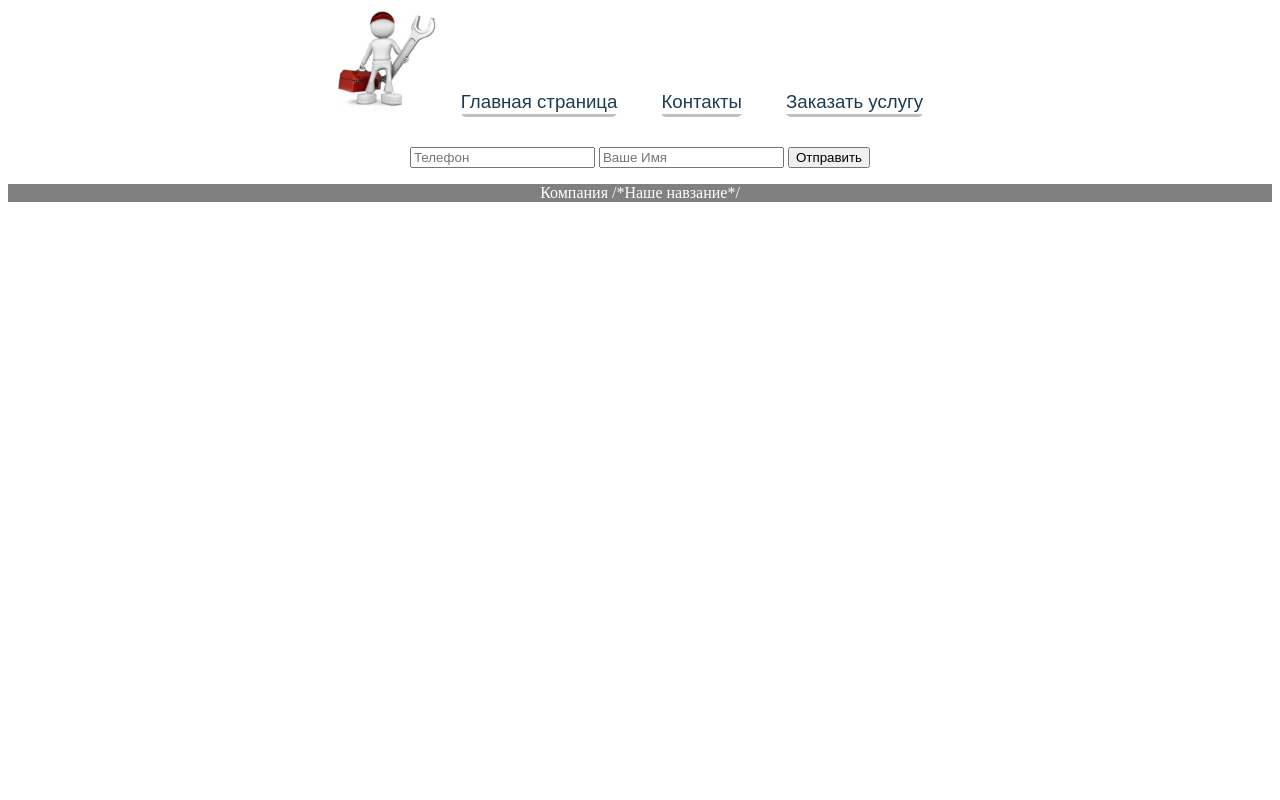
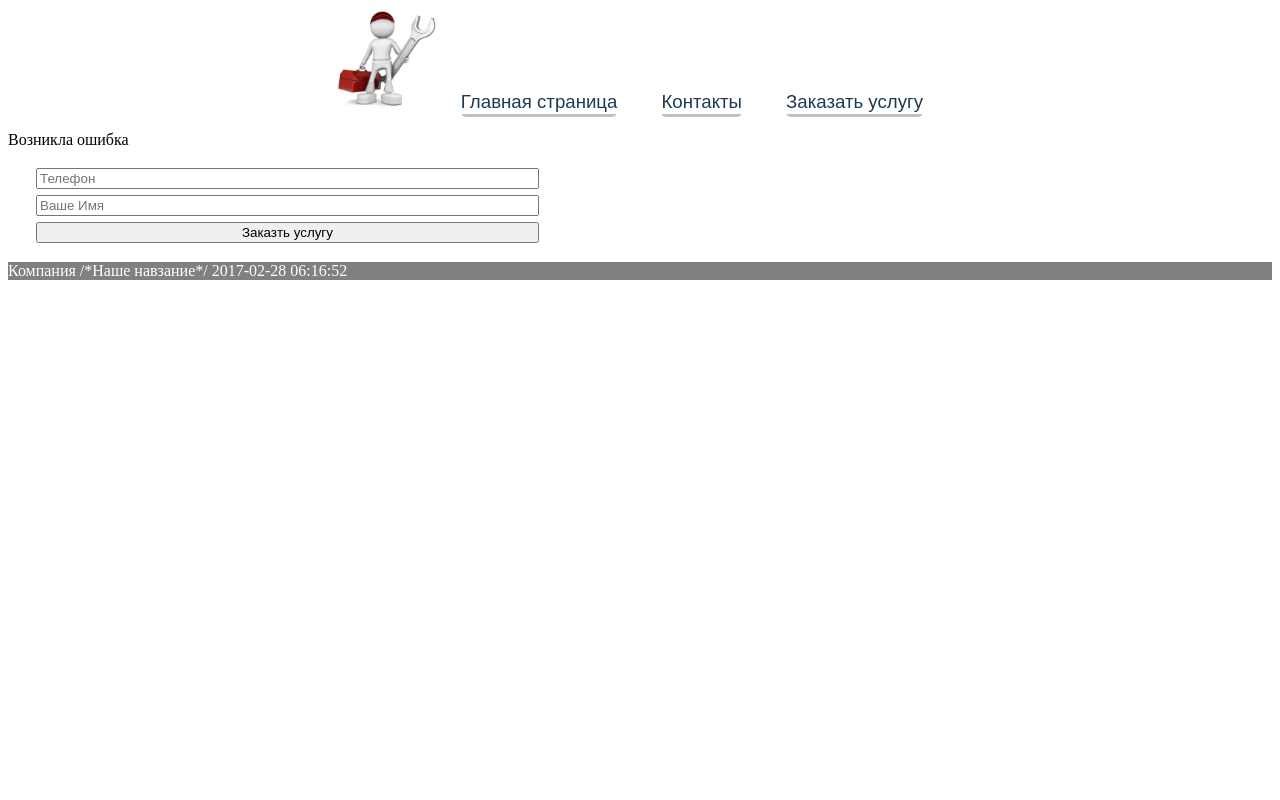
Before and after one commit to ctok81/Web-tecnology, a PHP site: page /zakaz.php in a window 1280 px wide. Run offline with PHP 8.4, Linux system fonts and the light colour scheme; data that the repository does not hold is empty.

Commit message:
css update

```diff
--- a/bd.php
+++ b/bd.php
@@ -1,4 +1,4 @@
 <?php
-      $db = mysql_connect("127.0.0.1","Navai","78769113");
+      $db = mysql_connect("127.0.0.1","root","");
   		mysql_select_db("Web-tech" ,$db);
     ?>
--- a/divtable.css
+++ b/divtable.css
@@ -1,5 +1,5 @@
 	.DivAllList{
-		width: 60%;
+		width: 80%;
 		margin: auto;
 
 	}
@@ -8,7 +8,7 @@
 	 border:1px solid #882211;
 	 padding: 4px;
 	 margin:auto;
-	 margin-top:1px;
+	 margin-top:2px;
 	 cursor: pointer;
 	 background: greenyellow;
 	}
@@ -16,35 +16,34 @@
 	{
 		background-color: #ffcc00;
 	}
+
+
 .divTable{
-	display: table;
-	width: 100px;
+	width: 50%;
 	margin: auto;
 	margin-top: 10px;
+	margin-bottom: 10px;
+	cursor: pointer;
 }
 .divTableRow {
 	display: table-row;
+	width: 50%;
 }
+.divTableRow:hover {
+	/*background-color: #33ff22;*/
+}
+
 .divTableHeading {
 	background-color: #EEE;
 	display: table-header-group;
 }
-.divTableRow:hover {
-	background-color: #33ff22;
-	}
+
 .divTableCell {
-	border: 1px solid #999999;
 	display: table-cell;
 	padding: 3px 10px;
 	color: #113322;
 }
-.divTableCell2 {
-	border: 1px solid #999999;
-	display: table-cell;
-	padding: 3px 10px;
-	color: #113322;
-	background-color: #333333;
-}
+
 .divTableFoot {
 	background-color: #EEE;
 	display: table-footer-group;
@@ -52,4 +51,11 @@
 }
 .divTableBody {
 	display: table-row-group;
+	border: 1px solid #000;
 }
+
+.divdiv {
+	padding: 30px;
+	margin: 10px;
+	border: 1em;
+}
--- a/zakaz.php
+++ b/zakaz.php
@@ -44,12 +44,10 @@ function hw(id) {
 		if(isset($_GET['gri']) && $_GET['gri']<7)
 		{
 			$gr_i=$_GET['gri'];
-			echo"<div class='divTable' style='width: 60%; border: 1px solid #000;'>";
-
-
-
+			echo"<div class='divTable'>";
+				echo"<div class='divTableRow'>";
+					echo"<div class='divTableCell'>";
 							echo"<div class='divTableHeading'>";
-
 								echo"<div class='divTableCell'>Наименование</div>";
 								echo"<div class='divTableCell'>Цена(руб)</div>";
 							echo"</div>";
@@ -63,24 +61,32 @@ function hw(id) {
 									echo"<div class='divTableCell'>$problemrows[1]</div>";
 								echo"</div>";
 								}
-		 echo"</div>";
-		echo"</div>";
-		$date= date('Y-m-d H:i:s');
-		echo "$date";
+							echo"</div>";//table-body
+					echo"</div>";//table-cell
+
+		//echo"<div class='divTableFoot'>";
+		//$date= date('Y-m-d H:i:s'); // лучше отображать это в footerе
+		//echo "$date";
+		//echo"</div>";
 	}
 	else
 	{
-
-
+		echo "Возникла ошибка";
 	}
 ?>
-		<p>
-			<form align = center action="handler.php" method="post">
-			<input type="text" name="phone" placeholder="Телефон"/>
-			<input type="text" name="namecl" placeholder="Ваше Имя"/>
-			<input type="submit" value="Отправить"/>
-
-		</p>
-		<footer>Компания /*Наше навзание*/</footer>
+				<div class='divTableCell'>
+					<form align="center" action="handler.php" method="post" style="border: 10px; margin: 10px; padding: 3px 5px;">
+						<input type="text" name="phone" placeholder="Телефон" style="margin: 3px; width: 100%;">
+						<input type="text" name="namecl" placeholder="Ваше Имя" style="margin: 3px; width: 100%;">
+						<input type="submit" value="Заказть услугу" style="margin: 3px;width: 100%;">
+					</form>
+				</div><!table-cell>
+			</div><!table-row>
+		</div><!table>
+		<footer>
+			Компания /*Наше навзание*/
+			<?php $date = date('Y-m-d H:i:s');
+			echo "$date";?>
+		</footer>
 	</body>
 </html>
```
Also changed, not shown: zakaz.css (line endings or trailing spaces). Lines whose indentation alone changed are shown as unchanged.
